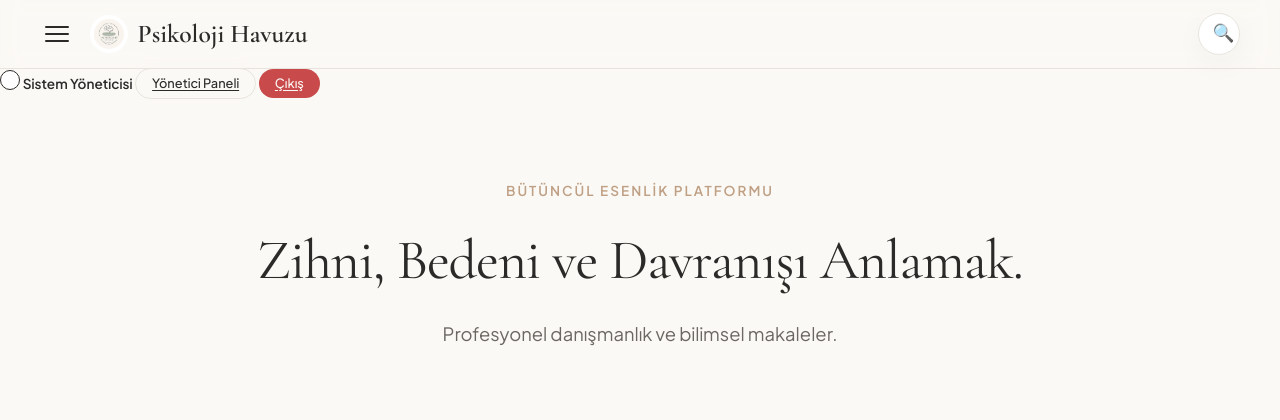
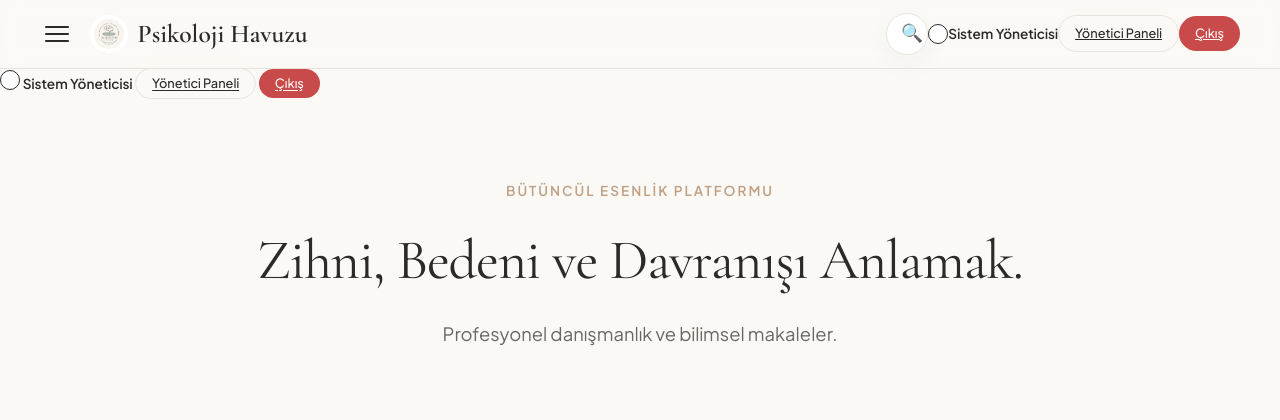
Before and after one commit to k5bc5wd86z-hash/psikoloji-havuzu, a Flask app: page / in a window 1280 px wide. Shown: the top 420 px of the page. Run offline with Flask 3, Linux system fonts and the light colour scheme; a user stored in the database is signed in; data comes from the database, SQL or seed files in the repository; data that the repository does not hold is empty.

Commit message:
Update header.html

```diff
--- a/templates/components/header.html
+++ b/templates/components/header.html
@@ -25,9 +25,21 @@
                 </button>
                 <input type="text" id="siteSearchInput" placeholder="Makale, konu veya uzman ara..." onkeyup="filterSiteContent()" style="border: none; background: transparent; outline: none; color: var(--text-primary); font-size: 0.9rem; width: 0; opacity: 0; transition: all 0.35s ease; padding: 0;">
             </div>
+
+            <!-- Yazısız, Saf ve Şık Gece/Gündüz Yuvarlak Toggle Butonu -->
+            <button onclick="toggleDarkMode()" style="width: 20px; height: 20px; border-radius: 50%; border: 1px solid var(--text-primary); background: var(--bg-card); cursor: pointer; transition: transform 0.2s;" onmouseover="this.style.transform='scale(1.1)'" onmouseout="this.style.transform='scale(1)'"></button>
+
+           {% if session_user %}
+                <span style="font-size: 0.85rem; font-weight: 600;">{{ session_name }}</span>
+                {% if session_role == 'Kurucu Yönetici' or session_role == 'Sistem Yöneticisi' %}
+                    <a href="/admin_dashboard" class="btn-outline" style="padding: 0.4rem 1rem; font-size: 0.8rem;">Yönetici Paneli</a>
+                {% endif %}
+                <a href="/logout" class="btn-follow" style="background: #c94a4a; padding: 0.4rem 1rem; font-size: 0.8rem;">Çıkış</a>
+            {% else %}
+                <button class="btn-outline" onclick="openModal('adminModal')">Giriş Yap</button>
+            {% endif %}
         </div>
-
-    </div>
+  </div>
 </header>
 
 <!-- Sol Bölünmüş Yan Menü (Drawer) -->
```
